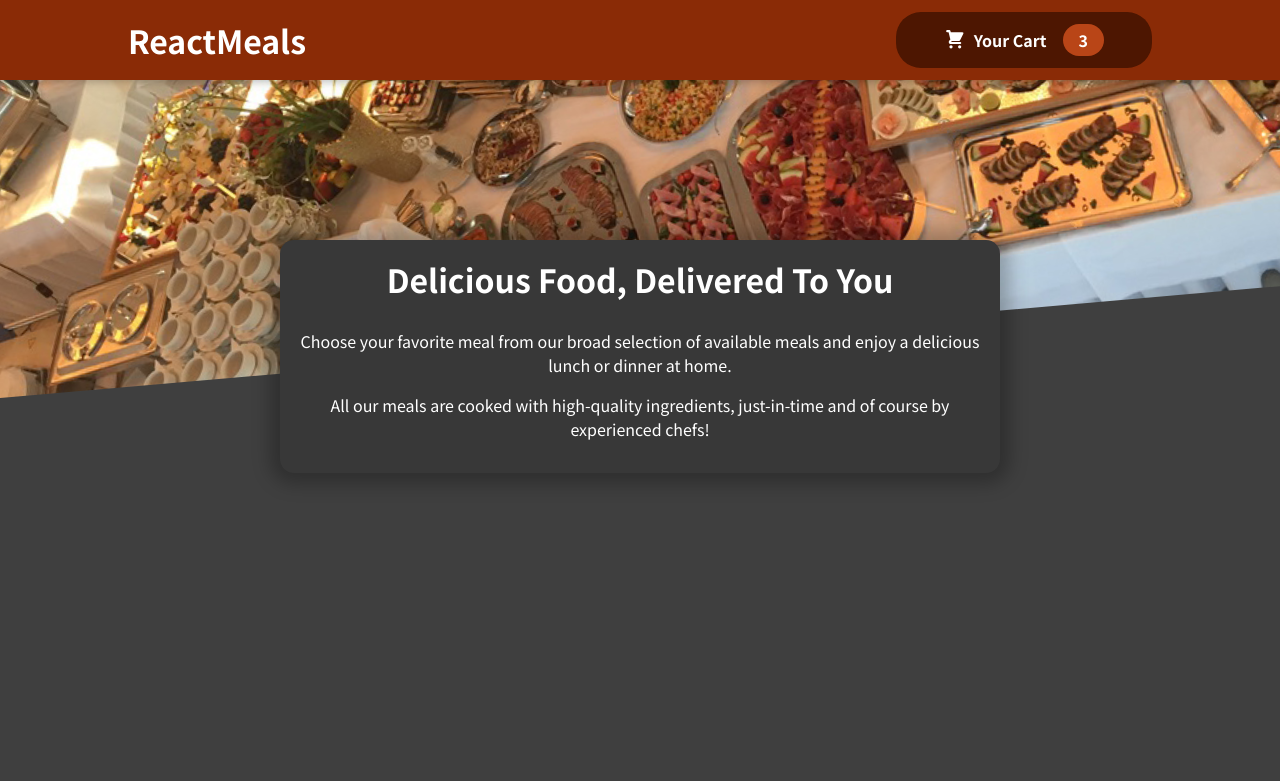
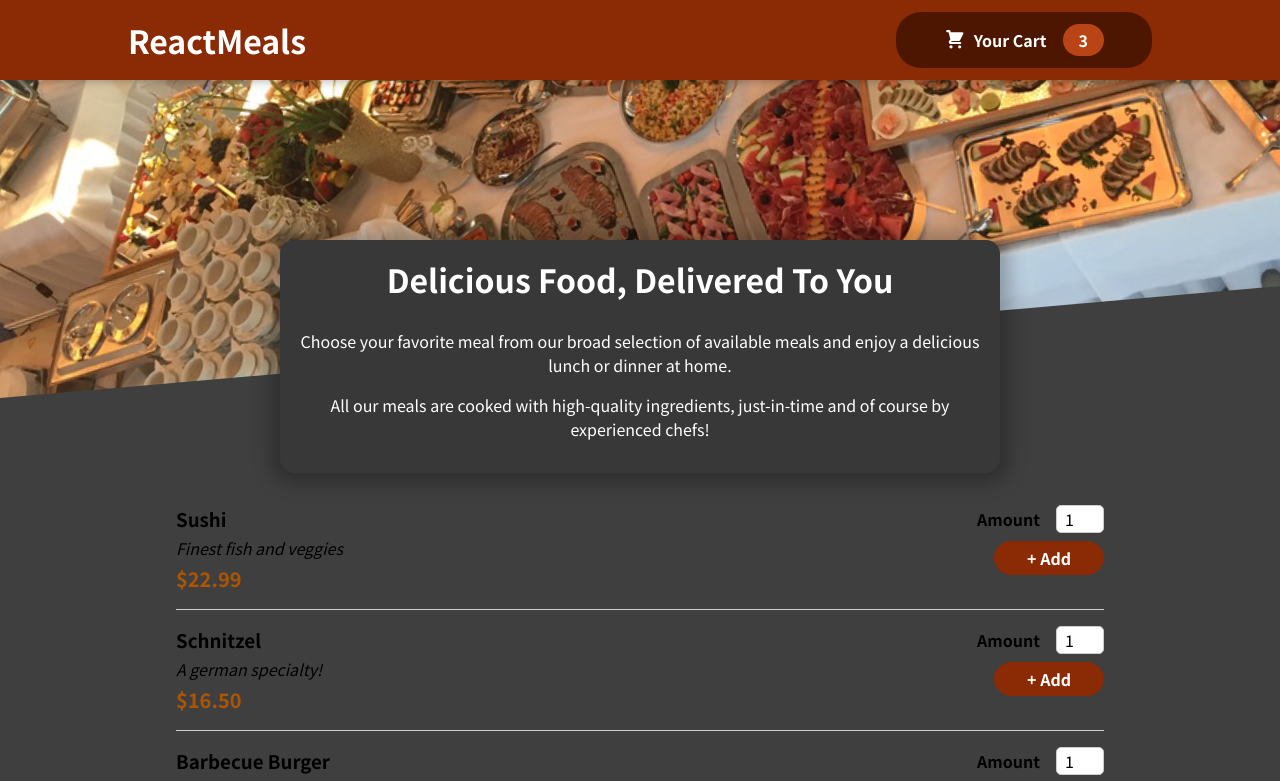
Before and after one commit to SilahicAmil/food-app, a JavaScript app: page / in a window 1280 px wide. Shown: the top 781 px of the page. Built offline with nearby package versions, Linux system fonts and the light colour scheme; the HTML template or start-up script is replaced by a standard one.

Commit message:
adding meal input form and meal items

```diff
--- a/src/components/AvailableMeals/AvailableMeals.js
+++ b/src/components/AvailableMeals/AvailableMeals.js
@@ -32,6 +32,7 @@
 const AvailableMeals = () => {
   const mealsList = DUMMY_MEALS.map((meal) => (
     <MealItem
+      id={meal.id}
       key={meal.id}
       name={meal.name}
       desc={meal.description}
@@ -40,11 +41,15 @@
   ));
 
   return (
-    <section className={classes.meals}>
-      <Card>
+    <>
+      <section className={classes.meals}>
+        {/* <Card> */}
+
         <ul>{mealsList}</ul>
-      </Card>
-    </section>
+
+        {/* </Card> */}
+      </section>
+    </>
   );
 };
 
--- a/src/components/Card/Card.js
+++ b/src/components/Card/Card.js
@@ -1,7 +1,7 @@
 import classes from "./Card.module.css";
 
-const Card = ({ children }) => {
-  <div className={classes.card}>{children}</div>;
+const Card = (props) => {
+  <div className={classes.card}>{props.children}</div>;
 };
 
 export default Card;
--- /dev/null
+++ b/src/components/MealInput/MealInput.js
@@ -0,0 +1,12 @@
+import classes from "./MealInput.module.css";
+
+const MealInput = (props) => {
+  return (
+    <div className={classes.input}>
+      <label htmlFor={props.input.id}>{props.label}</label>
+      <input {...props.input} />
+    </div>
+  );
+};
+
+export default MealInput;
--- /dev/null
+++ b/src/components/MealInput/MealInput.module.css
@@ -0,0 +1,18 @@
+.input {
+  display: flex;
+  align-items: center;
+  margin-bottom: 0.5rem;
+}
+
+.input label {
+  font-weight: bold;
+  margin-right: 1rem;
+}
+
+.input input {
+  width: 3rem;
+  border-radius: 5px;
+  border: 1px solid #ccc;
+  font: inherit;
+  padding-left: 0.5rem;
+}
--- a/src/components/MealItem/MealItem.js
+++ b/src/components/MealItem/MealItem.js
@@ -1,3 +1,4 @@
+import MealItemForm from "../MealItemForm/MealItemForm";
 import classes from "./MealItem.module.css";
 
 const MealItem = (props) => {
@@ -10,7 +11,9 @@
         <div className={classes.description}>{props.desc}</div>
         <div className={classes.price}>{price}</div>
       </div>
-      <div></div>
+      <div>
+        <MealItemForm id={props.id} />
+      </div>
     </li>
   );
 };
--- a/src/components/MealItemForm/MealItemForm.js
+++ b/src/components/MealItemForm/MealItemForm.js
@@ -1,3 +1,23 @@
-const MealItemForm = () => {};
+import MealInput from "../MealInput/MealInput";
+import classes from "./MealItemForm.module.css";
+
+const MealItemForm = (props) => {
+  return (
+    <form className={classes.form}>
+      <MealInput
+        label="Amount"
+        input={{
+          id: "amount" + props.id,
+          type: "number",
+          min: "1",
+          max: "5",
+          step: "1",
+          defaultValue: "1",
+        }}
+      />
+      <button>+ Add</button>
+    </form>
+  );
+};
 
 export default MealItemForm;
--- /dev/null
+++ b/src/components/MealItemForm/MealItemForm.module.css
@@ -0,0 +1,20 @@
+.form {
+  text-align: right;
+}
+
+.form button {
+  font: inherit;
+  cursor: pointer;
+  background-color: #8a2b06;
+  border: 1px solid #8a2b06;
+  color: white;
+  padding: 0.25rem 2rem;
+  border-radius: 20px;
+  font-weight: bold;
+}
+
+.form button:hover,
+.form button:active {
+  background-color: #641e03;
+  border-color: #641e03;
+}
```
